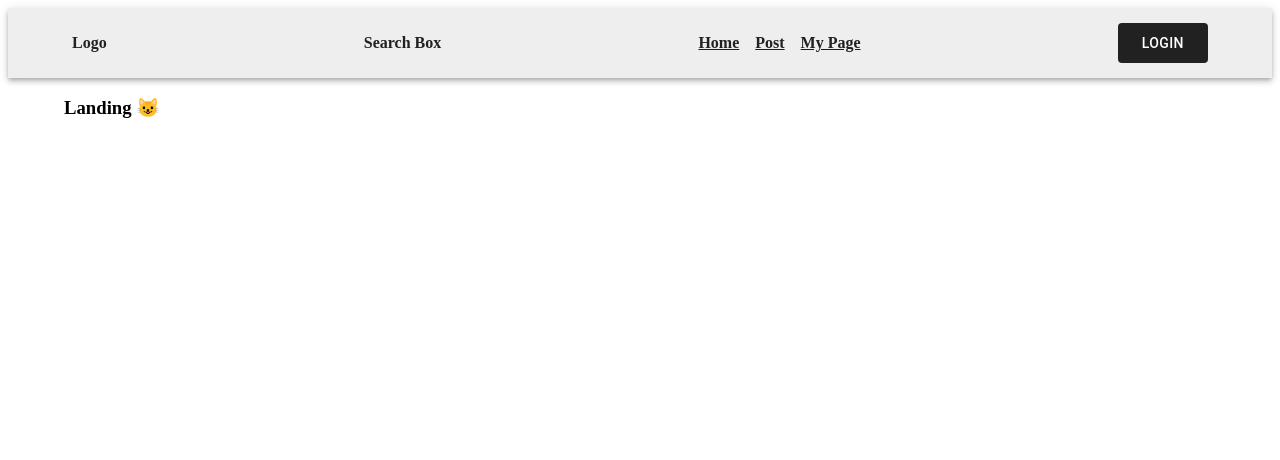
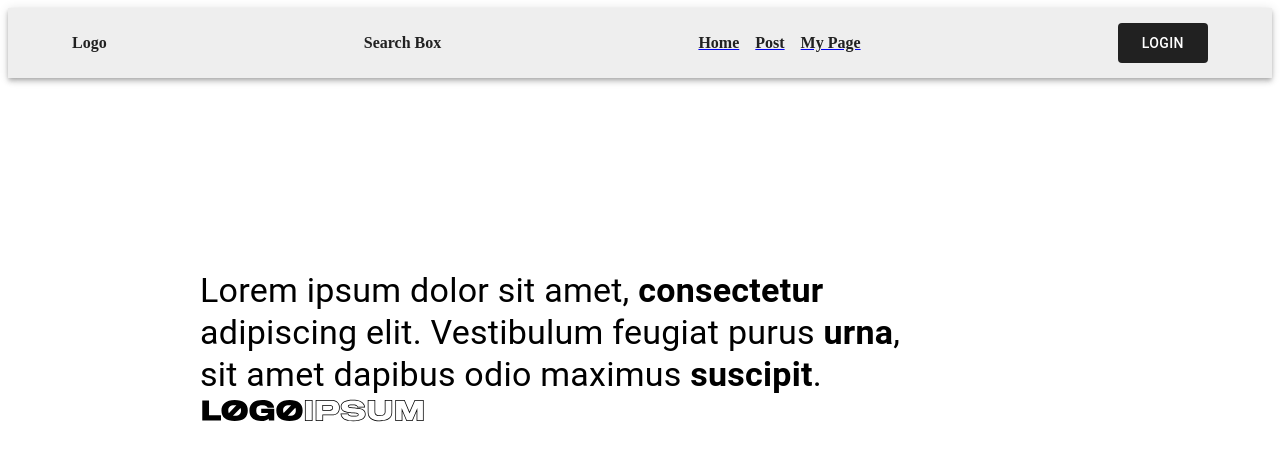
Before and after one commit to ryan-jm/blog, a React (Create React App) app: page / in a window 1280 px wide. Shown: the top 460 px of the page. Built offline with nearby package versions, Linux system fonts and the light colour scheme.

Commit message:
add Hero to Landing page

```diff
--- a/src/pages/Landing.tsx
+++ b/src/pages/Landing.tsx
@@ -1,19 +1,13 @@
-import { Container } from '@mui/material';
 import React from 'react';
 
+import Hero from '../components/Hero';
+
 const Landing = () => {
-  return <Container>
-      <h3>Landing 😺</h3>
-    {/*
-
+  return (
+    <>
       <Hero />
-      <Trending />
-      <Features>
-        <p> This is a feature </p> <img src="displaying the feature" />
-      </Features>
-
-      */}
-  </Container>
+    </>
+  );
 };
 
 export default Landing;
```
